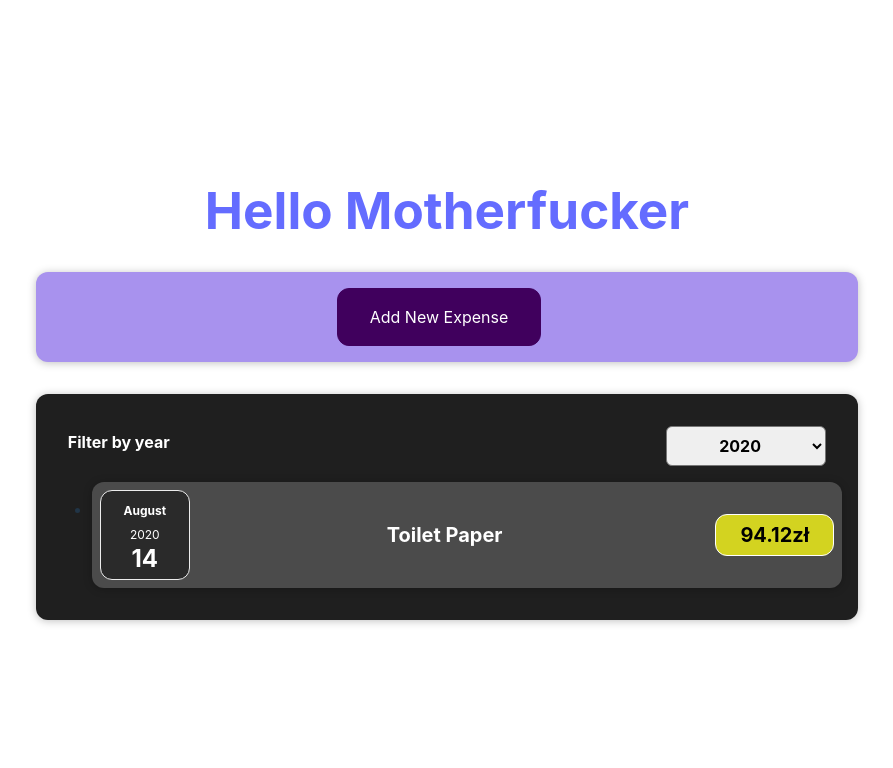
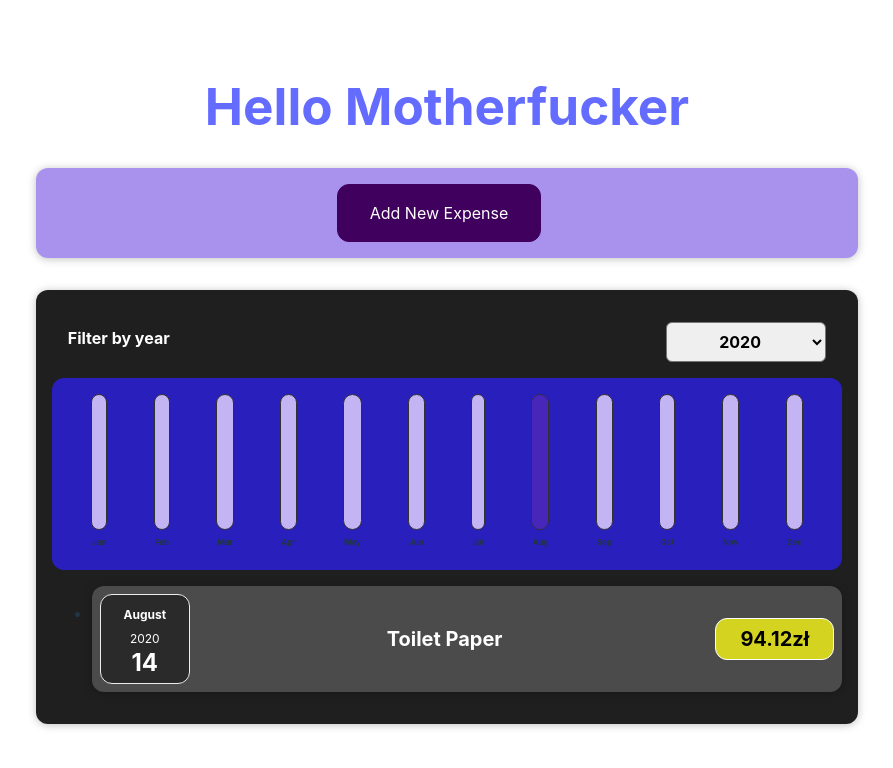
Before and after one commit to kkrywult1983/ReactApp, a React (Vite) app: page / in a window 1280 px wide. Shown: the top 768 px of the page, without its empty margins (193-1086 px from the left). Built offline with nearby package versions, Linux system fonts and the light colour scheme.

Commit message:
Add bars with summary

```diff
--- a/src/App.jsx
+++ b/src/App.jsx
@@ -36,7 +36,7 @@
 			return [expense, ...prevExpenses]
 		})
 	}
-	console.log(expenses)
+
 	return (
 		<div>
 			<h1>Hello Motherfucker</h1>
--- /dev/null
+++ b/src/components/Chart/Chart.css
@@ -0,0 +1,9 @@
+.chart {
+	padding: 1rem;
+	border-radius: 12px;
+	background-color: #291fbd;
+	text-align: center;
+	display: flex;
+	justify-content: space-around;
+	height: 10rem;
+}
--- /dev/null
+++ b/src/components/Chart/Chart.jsx
@@ -0,0 +1,20 @@
+import React from 'react'
+import ChartBar from './ChartBar'
+import './Chart.css'
+
+const Chart = props => {
+	// console.log('Chart:', props.dataPoints)
+
+	const dataPointValues = props.dataPoints.map(dataPoint => dataPoint.value)
+	const totalMaximum = Math.max(...dataPointValues)
+
+	return (
+		<div className='chart'>
+			{props.dataPoints.map(dataPoint => (
+				<ChartBar key={dataPoint.label} value={dataPoint.value} maxValue={totalMaximum} label={dataPoint.label} />
+			))}
+		</div>
+	)
+}
+
+export default Chart
--- /dev/null
+++ b/src/components/Chart/ChartBar.css
@@ -0,0 +1,30 @@
+.chart-bar {
+	height: 100%;
+	display: flex;
+	flex-direction: column;
+	align-items: center;
+}
+
+.chart-bar__inner {
+	height: 100%;
+	width: 100%;
+	border: 1px solid #313131;
+	border-radius: 12px;
+	background-color: #c3b4f3;
+	overflow: hidden;
+	display: flex;
+	flex-direction: column;
+	justify-content: flex-end;
+}
+
+.chart-bar__fill {
+	background-color: #4826b9;
+	width: 100%;
+	transition: all 0.3s ease-out;
+}
+
+.chart-bar__label {
+	font-weight: bold;
+	font-size: 0.5rem;
+	text-align: center;
+}
--- /dev/null
+++ b/src/components/Chart/ChartBar.jsx
@@ -0,0 +1,23 @@
+import React from 'react'
+import './ChartBar.css'
+
+const ChartBar = props => {
+	let barFillHeight = '0%'
+
+	// console.log('ChartBar:', props)
+
+	if (props.maxValue > 0) {
+		barFillHeight = Math.round((props.value / props.maxValue) * 100) + '%'
+	}
+
+	return (
+		<div className='chart-bar'>
+			<div className='chart-bar__inner'>
+				<div className='chart-bar__fill' style={{ height: barFillHeight }}></div>
+			</div>
+			<div className='chart-bar__label'>{props.label}</div>
+		</div>
+	)
+}
+
+export default ChartBar
--- a/src/components/Expenses/Expenses.jsx
+++ b/src/components/Expenses/Expenses.jsx
@@ -1,11 +1,13 @@
 import Card from '../UI/Card'
 import React, { useState } from 'react'
-import './Expenses.css'
+
 import ExpensesFilter from './ExpensesFilter'
 import ExpensesList from './ExpensesList'
+import ExpensesChart from './ExpensesChart'
+
+import './Expenses.css'
 
 function Expenses(props) {
-	// console.log('Expenses:', props)
 	const [changeDate, setChangeDate] = useState('2020')
 
 	const filterChangeHandler = selectedYear => {
@@ -19,6 +21,7 @@
 		<div>
 			<Card className='expenses'>
 				<ExpensesFilter selectedDate={changeDate} onChangeDateFilter={filterChangeHandler} />
+				<ExpensesChart expenses={filteredExpenses} />
 				<ExpensesList items={filteredExpenses} />
 			</Card>
 		</div>
--- /dev/null
+++ b/src/components/Expenses/ExpensesChart.jsx
@@ -0,0 +1,30 @@
+import React from 'react'
+import Chart from '../Chart/Chart'
+
+const ExpensesChart = props => {
+	const chartDataPoints = [
+		{ label: 'Jan', value: 0 },
+		{ label: 'Feb', value: 0 },
+		{ label: 'Mar', value: 0 },
+		{ label: 'Apr', value: 0 },
+		{ label: 'May', value: 0 },
+		{ label: 'Jun', value: 0 },
+		{ label: 'Jul', value: 0 },
+		{ label: 'Aug', value: 0 },
+		{ label: 'Sep', value: 0 },
+		{ label: 'Oct', value: 0 },
+		{ label: 'Nov', value: 0 },
+		{ label: 'Dec', value: 0 },
+	]
+	for (const expense of props.expenses) {
+		// console.log('Exp.date:', expense.date.getMonth())
+		const expenseMonth = expense.date.getMonth() //starting 0 => January
+		chartDataPoints[expenseMonth].value += expense.amount
+	}
+
+	// console.log('Chart', chartDataPoints)
+
+	return <Chart dataPoints={chartDataPoints} />
+}
+
+export default ExpensesChart
--- a/src/components/NewExpense/ExpenseForm.jsx
+++ b/src/components/NewExpense/ExpenseForm.jsx
@@ -43,7 +43,7 @@
 
 		const expenseData = {
 			title: enteredTitle,
-			amount: enteredAmount,
+			amount: +enteredAmount,
 			date: new Date(enteredDate),
 		}
 
```
